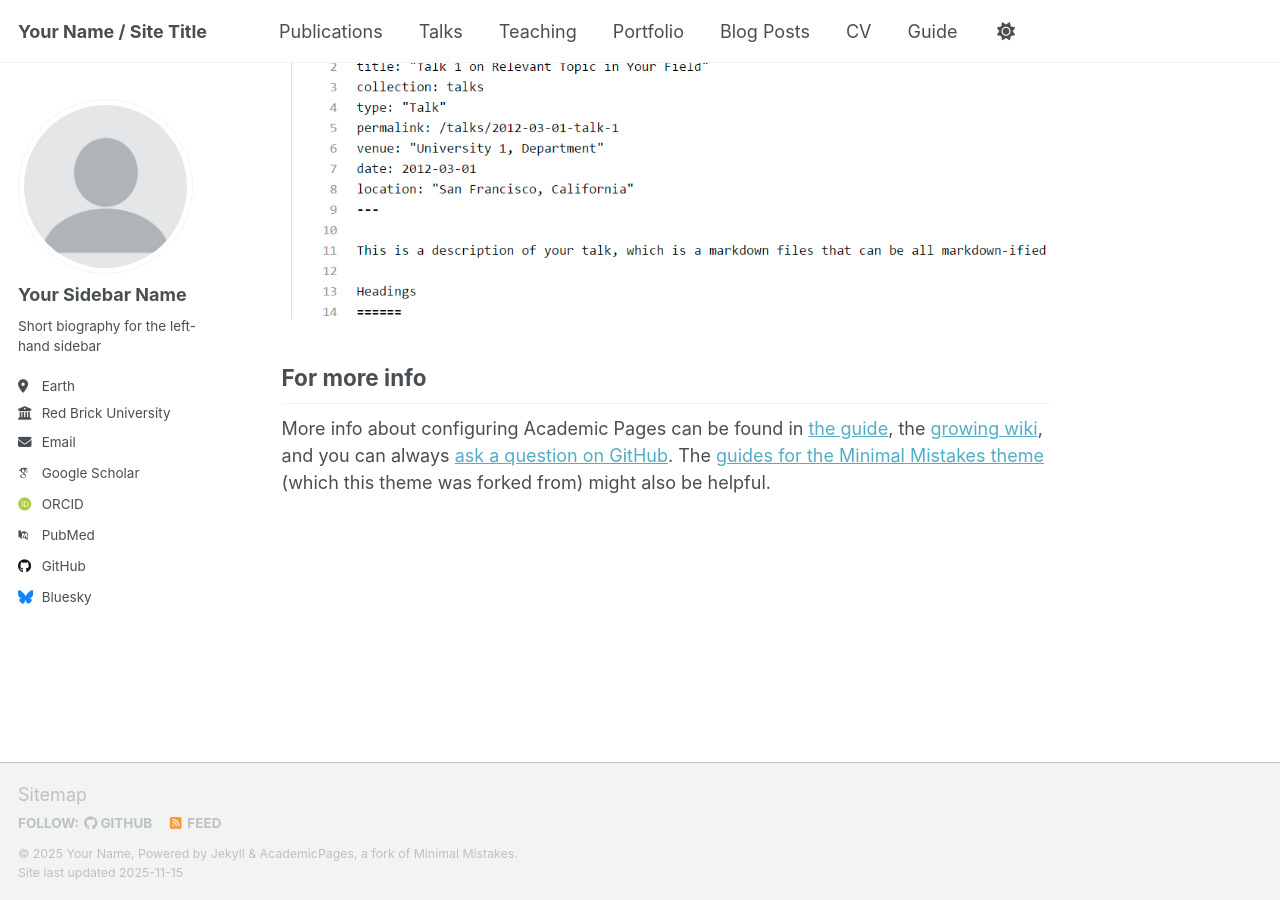
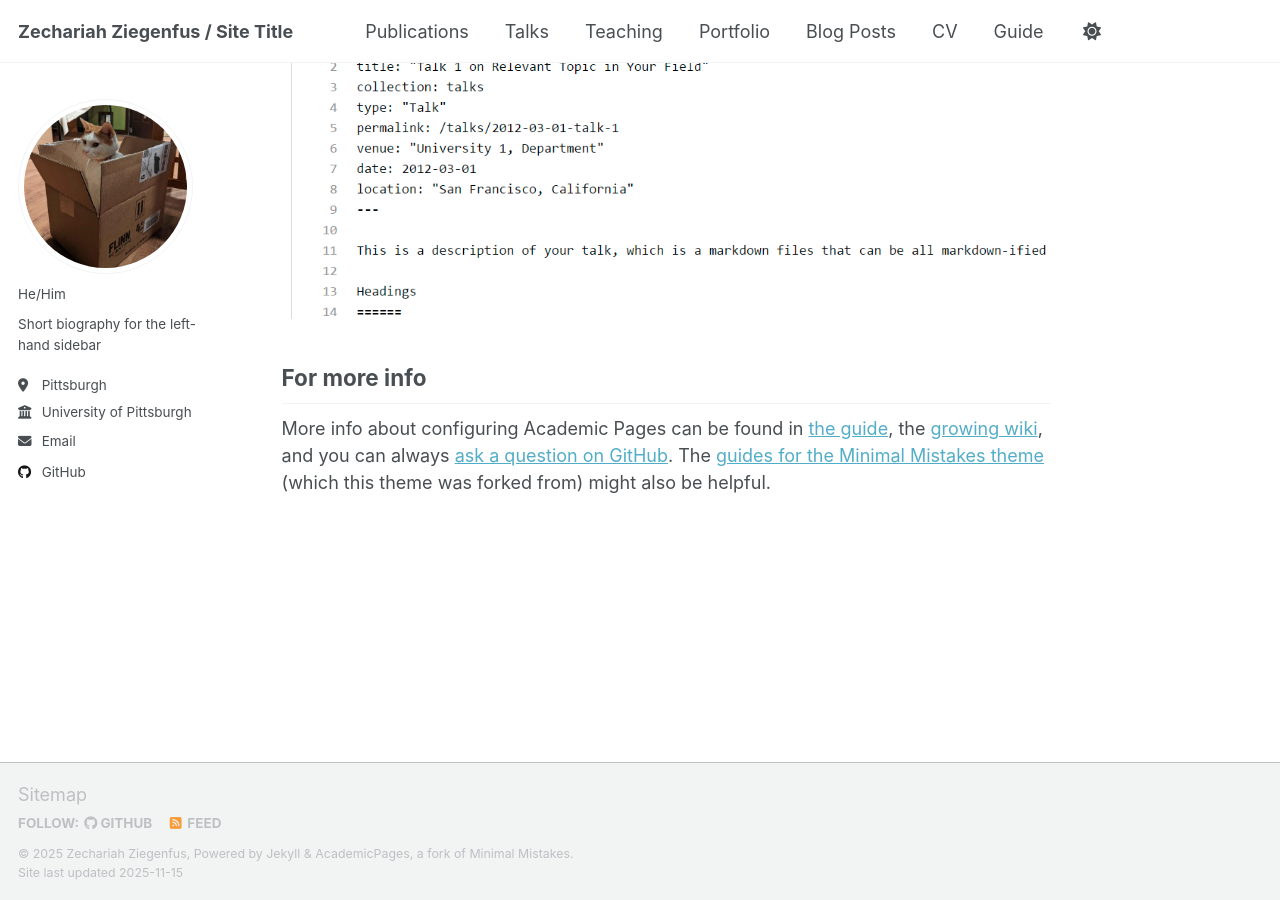
Before and after one commit to cativenom/cativenom.github.io, a Jekyll site: the page built from _pages/about.md, in a window 1280 px wide and 900 px high, scrolled down 2880 px. Built offline with Jekyll 4.4.1, drawn with Linux system fonts in a browser that asks for light colours; some web fonts are replaced; a script that is not in the unit is left out.

Commit message:
minor changes

```diff
--- a/_config.yml
+++ b/_config.yml
@@ -9,9 +9,9 @@
 # Basic Site Settings
 locale                   : "en-US"
 site_theme               : "default" # Currently available options are "default", "air"
-title                    : "Your Name / Site Title"
+title                    : "Zechariah Ziegenfus / Site Title"
 title_separator          : "-"
-name                     : &name "Your Name"
+name                     : &name "Zechariah Ziegenfus"
 description              : &description "Your Name's academic portfolio"   # Update this with a general description of your site, this is the default if not overridden by a page
 url                      : https://academicpages.github.io # The base hostname & protocol for your site e.g. "https://[your GitHub username].github.io",
                                                            # or if you already have some other page hosted on Github then use "https://[your GitHub username].github.io/[Your Repo Name]"
@@ -23,24 +23,24 @@ repository               : "academicpages/academicpages.github.io"
 #               Additional customization can be done by editing /_includes/author-profile.html
 author:
   # Biographic information
-  avatar           : "profile.png"
-  name             : "Your Sidebar Name"
-  pronouns         : # example: "she/her"
+  avatar           : "cookieschrodinger.jpeg"
+  name             :
+  pronouns         : "He/Him"
   bio              : "Short biography for the left-hand sidebar"
-  location         : "Earth"
-  employer         : "Red Brick University"
+  location         : "Pittsburgh"
+  employer         : "University of Pittsburgh"
   uri              : # URL
-  email            : "none@example.org"
+  email            : "Zez63@pitt.edu"
 
   # Academic websites
   academia         : # URL
   arxiv            : # URL - Update with the correct link to your profile
-  googlescholar    : "https://scholar.google.com/citations?user=PS_CX0AAAAAJ"
+  googlescholar    :
   inspire-hep      : # URL
   impactstory      : # URL
-  orcid            : "https://orcid.org/yourorcidurl"
+  orcid            :
   semantic         : # URL
-  pubmed           : "https://www.ncbi.nlm.nih.gov/pubmed/?term=john+snow"
+  pubmed           :
   researchgate     : # URL
   scopus           : # URL
 
@@ -48,13 +48,13 @@ author:
   bitbucket        : # Username - Update with your username on the site
   codepen          : # Username
   dribbble         : # Username
-  github           : "academicpages"
+  github           : "https://github.com/cativenom"
   kaggle           : # Username
   stackoverflow    : # User number or user number and name (i.e., use "1" or "1/jeff-atwood")
 
   # Social media
   artstation       : # Username
-  bluesky          : "bsky.app" # Replace this with you Bluesky username
+  bluesky          : # Replace this with you Bluesky username
   facebook         : # Username
   flickr           : # Username
   foursquare       : # Username
```
Also changed, not shown: images/cookieschrodinger.jpeg (added).
